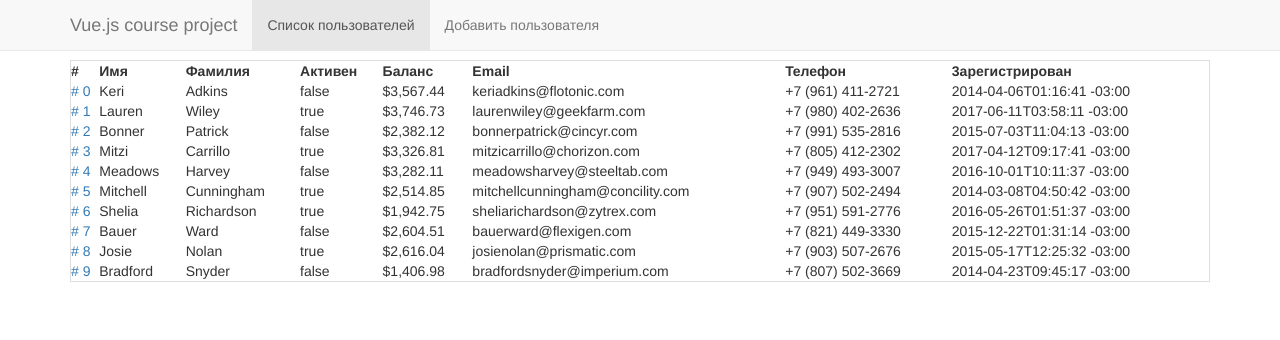
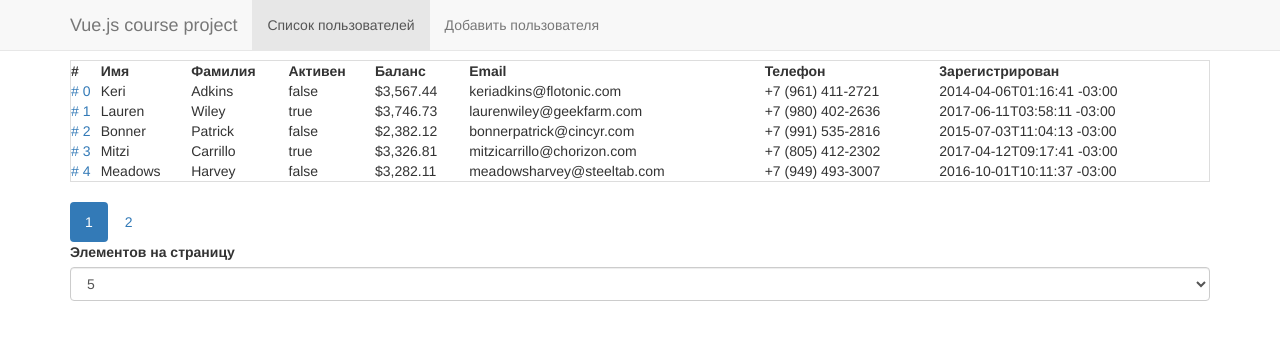
Before and after one commit to MadHarper/vuejs-course, a Vue app: page /list in a window 1280 px wide. Shown: the top 340 px of the page. Built offline with nearby package versions, Linux system fonts and the light colour scheme; data requests are answered from the project's data file.

Commit message:
lesson 3 - pagination

```diff
--- /dev/null
+++ b/src/components/Pagination.vue
@@ -0,0 +1,56 @@
+<template>
+<div>
+    <ul class="nav nav-pills">
+        <li role="presentation" v-for="page in pages" :key="page" :class="{active: activePage === page}">
+            <a @click = "activePage = page"> {{ page }}</a>
+        </li>
+    </ul>
+
+    <label for="per-page">Элементов на страницу</label>
+    <select v-model="perPage" class="form-control" id="per-page" @change="activePage = 1">
+        <option v-for="option in options" :key="option"> {{ option}} </option>
+    </select>
+</div>
+
+</template>
+
+<script>
+    export default {
+      name: 'pagination',
+      data: () => ({
+        perPage: 5,
+        activePage: 1,
+        options: [3, 5, 10]
+      }),
+      computed: {
+        pages () {
+          let n = Math.ceil(this.countItems / this.perPage)
+          let arr = []
+          for (let i = 1; i <= n; i++) {
+            arr.push(i)
+          }
+          return arr
+        }
+      },
+      props: {
+        countItems: Number
+      },
+      methods: {
+        firePageChangedEvent () {
+          this.$emit('pageChanged', {activePage: +this.activePage, perPage: +this.perPage})
+        }
+      },
+      mounted () {
+        this.firePageChangedEvent()
+      },
+      updated () {
+        this.firePageChangedEvent()
+      }
+    }
+</script>
+
+<style scoped>
+    a {
+        cursor: pointer;
+    }
+</style>
--- a/src/components/Table.vue
+++ b/src/components/Table.vue
@@ -11,7 +11,7 @@
           <th>Teлефон</th>
           <th>3apeгистрирован</th>
         </tr>
-        <tr v-for="user in users" :key="user.id">
+        <tr v-for="(user, index) in users" :key="user.id" v-if="index >= beginIndex && index <= endIndex">
           <td>
             <router-link :to="`user/${user.id}`"># {{ user.id }}</router-link>
           </td>
@@ -24,17 +24,24 @@
           <td>{{ user.registered }}</td>
         </tr>
       </table>
+      <pagination :countItems="users.length" @pageChanged="onPageChanged"></pagination>
   </div>
 </template>
 
 <script>
 import axios from 'axios'
 import {userUrl} from '@/common/ApiUrl.js'
+import Pagination from './Pagination'
 
 export default {
   name: 'Table',
+  components: {
+    Pagination
+  },
   data: () => ({
-    'users': []
+    'users': [],
+    'beginIndex': 0,
+    'endIndex': 0
   }),
   methods: {
     loadData () {
@@ -42,6 +49,10 @@ export default {
         .then(response => {
           this.users = response.data
         })
+    },
+    onPageChanged (params) {
+      this.beginIndex = (params.activePage - 1) * params.perPage
+      this.endIndex = this.beginIndex + params.perPage - 1
     }
   },
   mounted () {
```
